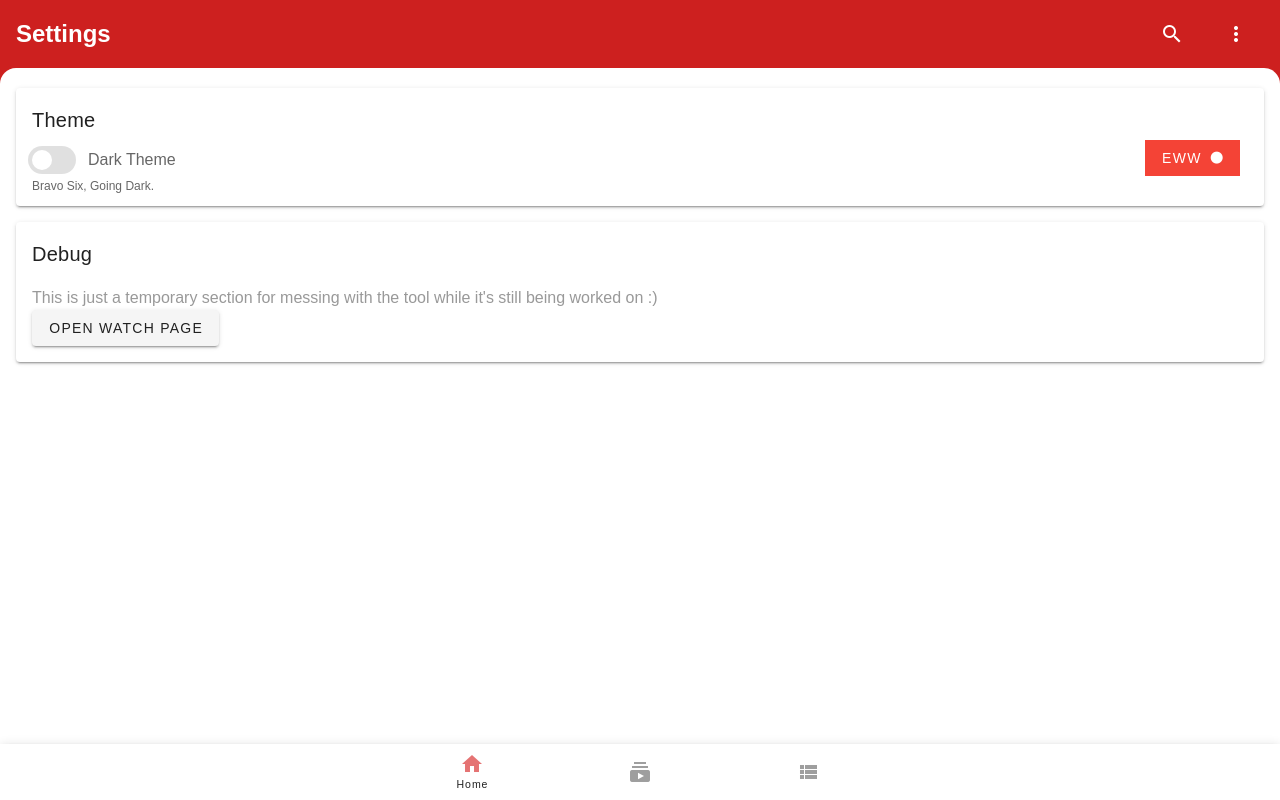
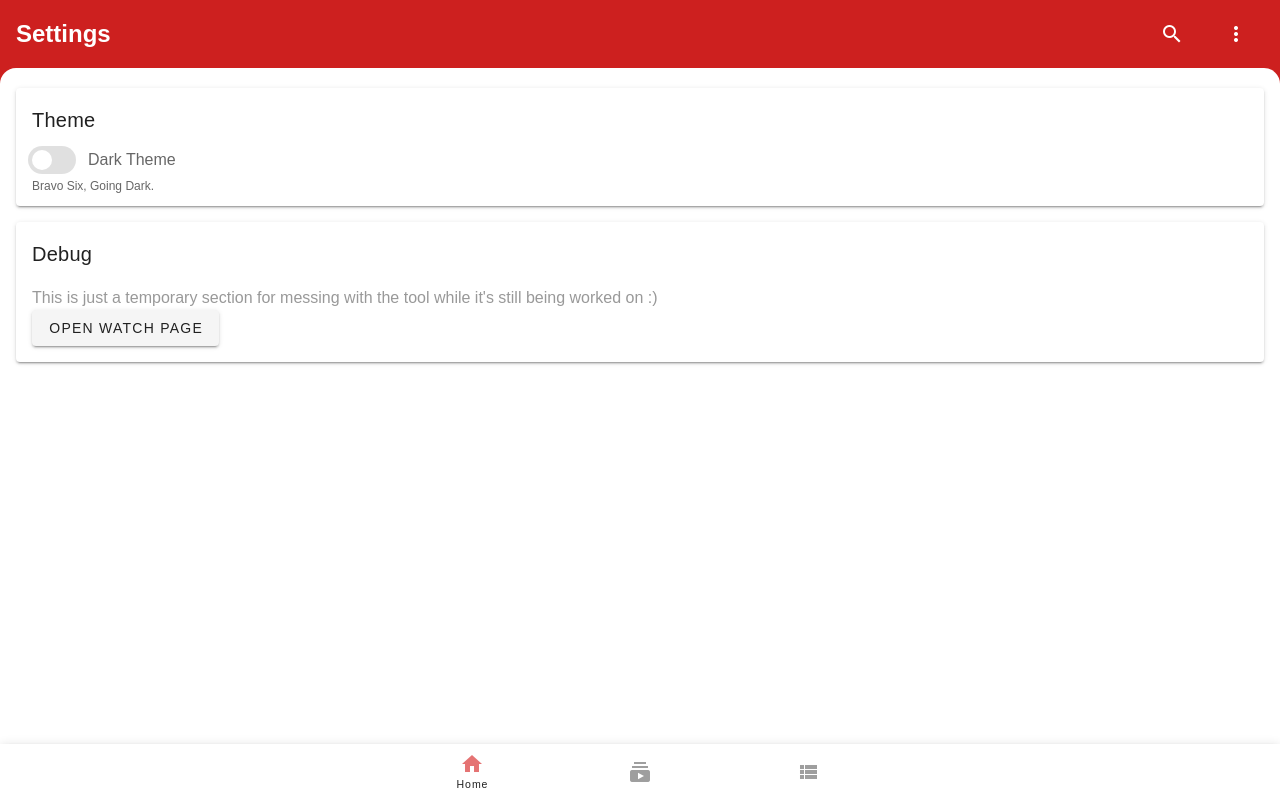
Before and after one commit to VueTubeApp/VueTube, a Nuxt app in the folder NUXT/: page /settings in a window 1280 px wide. Built offline with nearby package versions, Linux system fonts and the light colour scheme.

Commit message:
fix theme bugs // remove "ew" theme

```diff
--- a/NUXT/nuxt.config.js
+++ b/NUXT/nuxt.config.js
@@ -46,16 +46,15 @@ export default {
       dark: false,
       themes: {
         light: {
-          background: "#ffffff",
           primary: colors.red.lighten2,
           accent: "#CD201F",
+          background: "#fff",
           info: "#000"
         },
         dark: {
-          background: "#444444",
           primary: colors.red.darken2, //colors.blue.darken2
-          accent: colors.grey.darken3,
-          secondary: colors.amber.darken3,
+          accent: "#444",
+          background: "#222",
           info: "#fff",
         }
       }
--- a/NUXT/pages/settings.vue
+++ b/NUXT/pages/settings.vue
@@ -16,19 +16,11 @@
         </section>
         <v-btn v-if="$vuetify.theme.dark" text tile class="white--text black" @click="amoled" >
           {{
-            this.$vuetify.theme.themes.dark.background === '#000000'
+            this.$vuetify.theme.themes.dark.background === '#000'
             ? 'LCD'
             : 'OLED'
           }}
-          <v-icon :size="this.$vuetify.theme.themes.dark.background === '#000000' ? '.5rem' : '.9rem'" class="ml-2">mdi-brightness-2</v-icon>
-        </v-btn>
-        <v-btn v-else text tile class="white--text red" @click="nored" >
-          {{
-            this.$vuetify.theme.themes.light.accent === '#888'
-            ? 'RED'
-            : 'EWW'
-          }}
-          <v-icon :size="this.$vuetify.theme.themes.light.accent === '#888' ? '.5rem' : '.9rem'" class="ml-2">mdi-brightness-1</v-icon>
+          <v-icon :size="this.$vuetify.theme.themes.dark.background === '#000' ? '.5rem' : '.9rem'" class="ml-2">mdi-brightness-2</v-icon>
         </v-btn>
       </v-row>
     </v-card>
@@ -48,20 +40,13 @@
 <script>
 export default {
   methods: {
-    nored () {
-      this.$vuetify.theme.themes.light.accent === '#888' ? (
-        this.$vuetify.theme.themes.light.accent = '#e00'
+    amoled () {
+      this.$vuetify.theme.themes.dark.background === '#000' ? (
+        this.$vuetify.theme.themes.dark.accent = '#444',
+        this.$vuetify.theme.themes.dark.background = '#222'
        ) : (
-        this.$vuetify.theme.themes.light.accent = '#888'
-      )
-    },
-    amoled () {
-      this.$vuetify.theme.themes.dark.background === '#000000' ? (
-        this.$vuetify.theme.themes.dark.accent = '#444444',
-        this.$vuetify.theme.themes.dark.background = '#111111'
-       ) : (
-        this.$vuetify.theme.themes.dark.accent = '#000000',
-        this.$vuetify.theme.themes.dark.background = '#000000'
+        this.$vuetify.theme.themes.dark.accent = '#000',
+        this.$vuetify.theme.themes.dark.background = '#000'
       )
       // doesn't work 😭
       // console.log(document.getElementsByClassName('v-application--wrap')[0])
```
